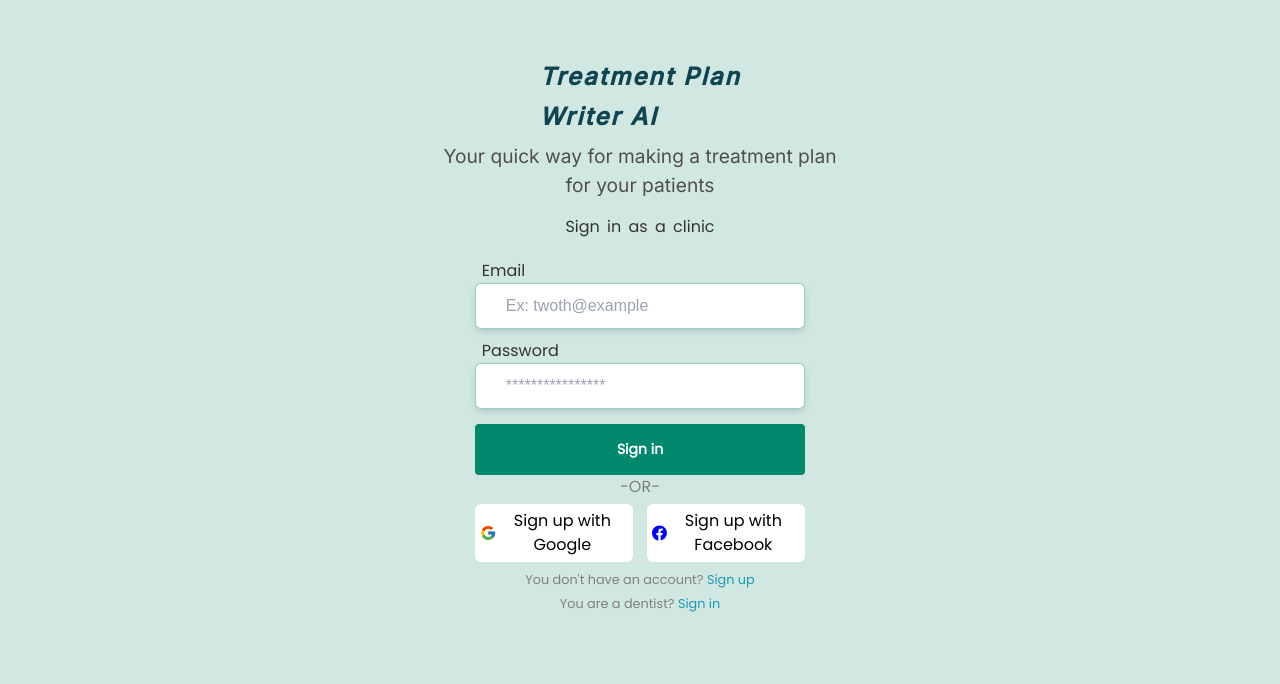
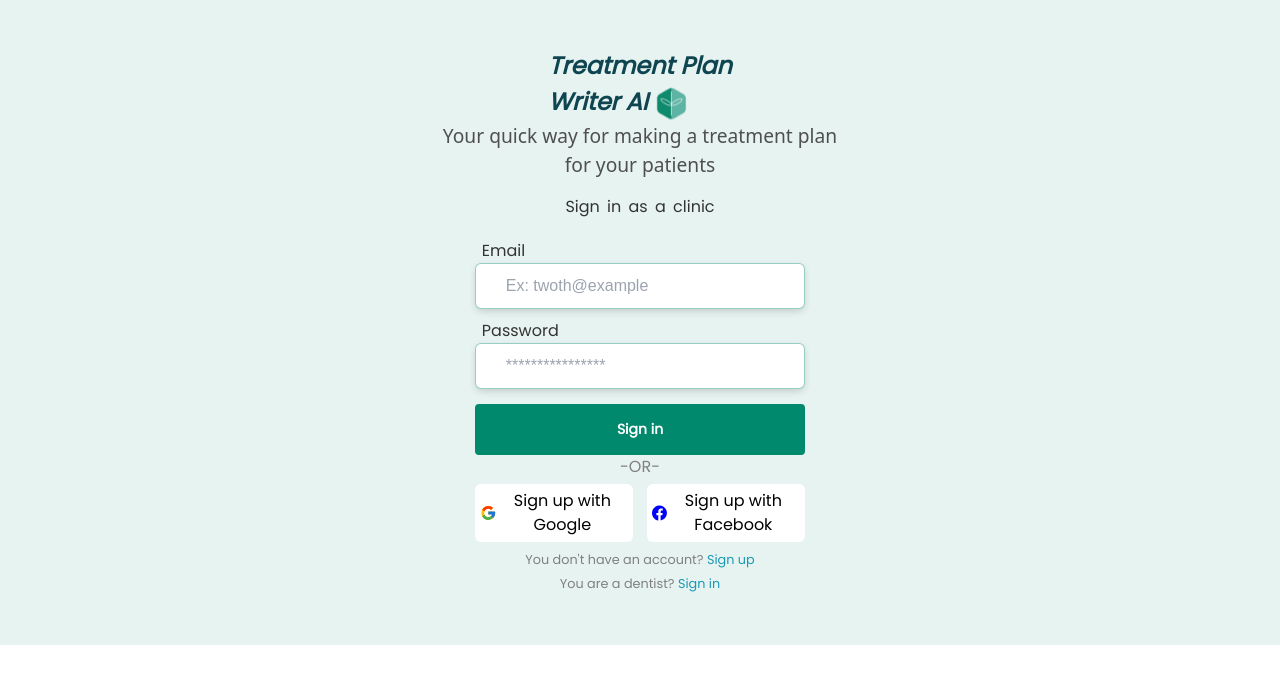
Before and after one commit to shadybassily/AI-Treatment-Plan, a React (Vite) app: page / in a window 1280 px wide. Shown: the top 684 px of the page. Built offline with nearby package versions, Linux system fonts and the light colour scheme.

Commit message:
styling the sidebar

```diff
--- a/src/App.jsx
+++ b/src/App.jsx
@@ -7,13 +7,13 @@ import PlanDetails from "./components/plan-details/PlanDetails"
 
 import SignInForm from "./components/signIn-signUp/SignInForm";
 import SignUpForm from "./components/signIn-signUp/SignUpForm";
-import "./App.css";
+// import "./App.css";
 
 import { QueryClient, QueryClientProvider } from "@tanstack/react-query";
 function App() {
   const client = new QueryClient();
   return (
-    <div className="App">
+    <div className="flex flex-row bg-accent">
       <QueryClientProvider client={client}>
         <BrowserRouter>
           <Routes>
--- a/src/components/sidebar/SideBar.jsx
+++ b/src/components/sidebar/SideBar.jsx
@@ -1,24 +1,20 @@
-import { useDispatch, useSelector } from "react-redux";
-import { Link } from "react-router-dom";
-import DisplayPlans from "../display-plans/DisplayPlans";
-import { userSignOut } from "../../store/userSlice";
+import { useDispatch } from 'react-redux';
+import DisplayPlans from '../display-plans/DisplayPlans';
+import { userSignOut } from '../../store/userSlice';
 
-import "./sidebar.css";
-import WebsiteHeader from "../webiste-header/WebsiteHeader";
+import './sidebar.css';
+import WebsiteHeader from '../webiste-header/WebsiteHeader';
 
 export default function SideBar() {
    const dispatch = useDispatch();
-  const handleLogout = () => {
-    dispatch(userSignOut());
-  };
+  //  const handleLogout = () => {
+  //     dispatch(userSignOut());
+  //  };
 
    return (
-    <div className="sidebar">
+      <div className="sidebar bg-accent w-1/4">
          <WebsiteHeader />
          <DisplayPlans />
-      {/* <Link to="/" onClick={handleLogout}>
-        Sign out
-      </Link> */}
       </div>
    );
 }
--- a/src/components/webiste-header/WebsiteHeader.jsx
+++ b/src/components/webiste-header/WebsiteHeader.jsx
@@ -1,9 +1,23 @@
-import "./website-header.css"
+
+
+import logo from "../../assets/logo/logo.svg"
 export default function WebsiteHeader() {
   return (
-    <h1 className="website-header">
-      Treatment Plan
-      <br /> Writer AI
-    </h1>
+    <div
+    className= "italic text-2xl font-bold font-poppins text-darkest"
+    style={{ color: "#0E4551" }}
+  >
+    Treatment Plan
+    <div className="flex items-center">
+      Writer AI{" "}
+      <div className="inline-block">
+        <div
+          className="w-12 h-10 px-1 border-main flex justify-center items-center"
+        >
+          <img src={logo} className="scale-150" />
+        </div>
+      </div>
+    </div>
+  </div>
   );
 }
--- a/src/index.css
+++ b/src/index.css
@@ -1,9 +1,5 @@
 @import url("https://fonts.googleapis.com/css2?family=Inter:wght@400;500&display=swap");
-* {
-  box-sizing: border-box;
-  padding: 0;
-  margin: 0;
-}
+
 @tailwind base;
 @tailwind components;
 @tailwind utilities;
@@ -16,10 +12,6 @@ body {
   --lighter: rgba(97, 181, 164, 0.5);
   --accent: rgba(201, 227, 221, 0.85);
   --black: #0e0f11;
-  font-family: "Inter", sans-serif;
-  font-size: 1em;
-  font-size: 1em;
-
 }
 
 ::-webkit-scrollbar {
--- a/tailwind.config.cjs
+++ b/tailwind.config.cjs
@@ -7,13 +7,17 @@ module.exports = {
             // Configure your color palette here
             transparent: 'transparent',
             current: 'currentColor',
-            main: ' #1a99b5',
+            main: '#1A99B5',
+            lighter: '#b2dbd2',
+            accent: '#e7f3f0',
             secondary: '#00896d',
-            lighter: 'rgba(97, 181, 164, 0.5)',
-            accent: 'rgba(201, 227, 221, 0.85)',
-            black: '#0e0f11',
-            gradient : "linear-gradient(to right, #073c3266, transparent)"
+            dark: '#0e4551',
+            gradient: 'linear-gradient(to right, #073c3266, transparent)',
          },
+         fontFamily: {
+            poppins: ['Poppins', 'sans-serif'],
+         },
+
       },
    },
    plugins: [],
```
Also changed, not shown: src/assets/logo/logo.svg (added). Lines whose indentation alone changed are shown as unchanged.
